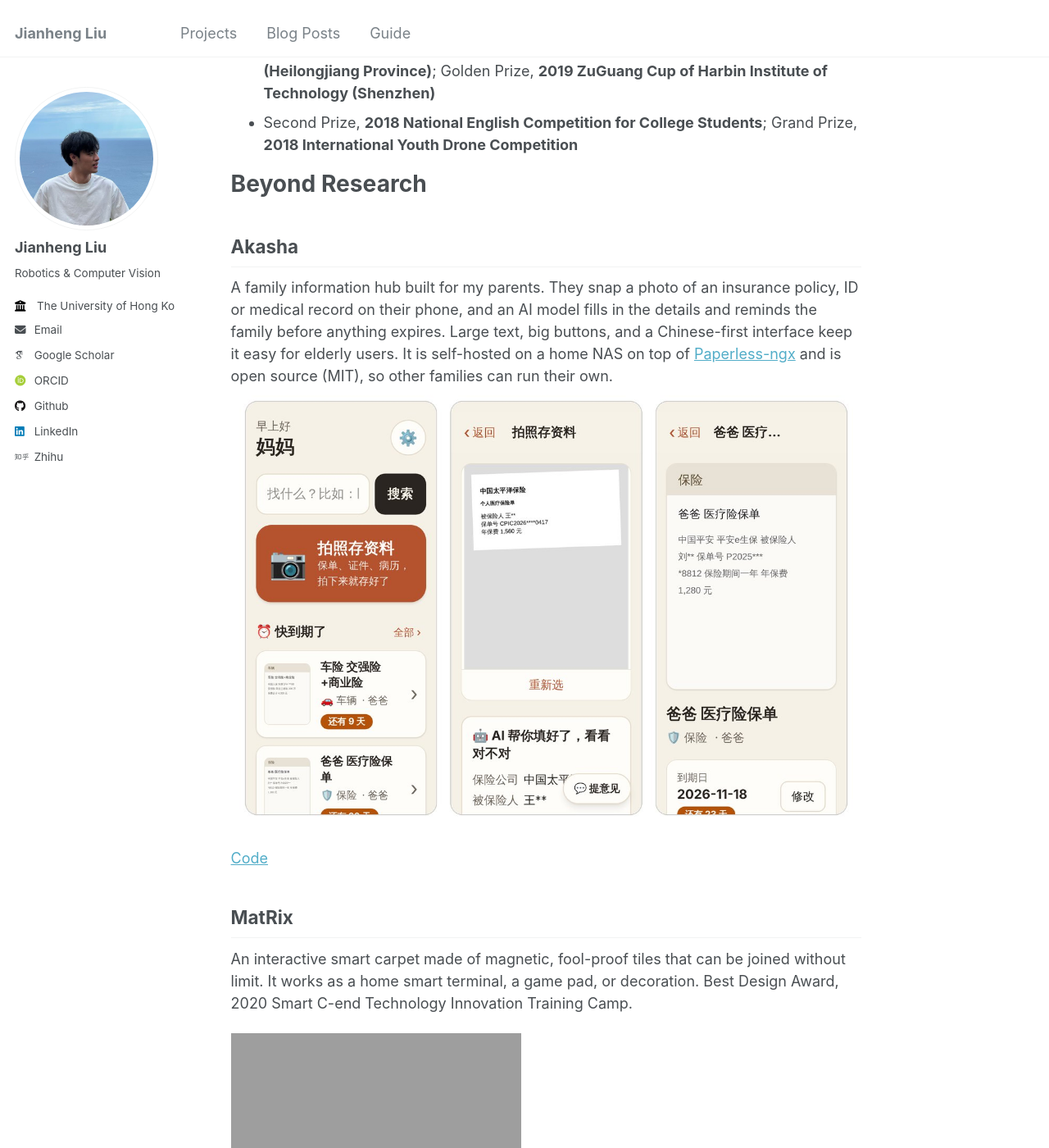
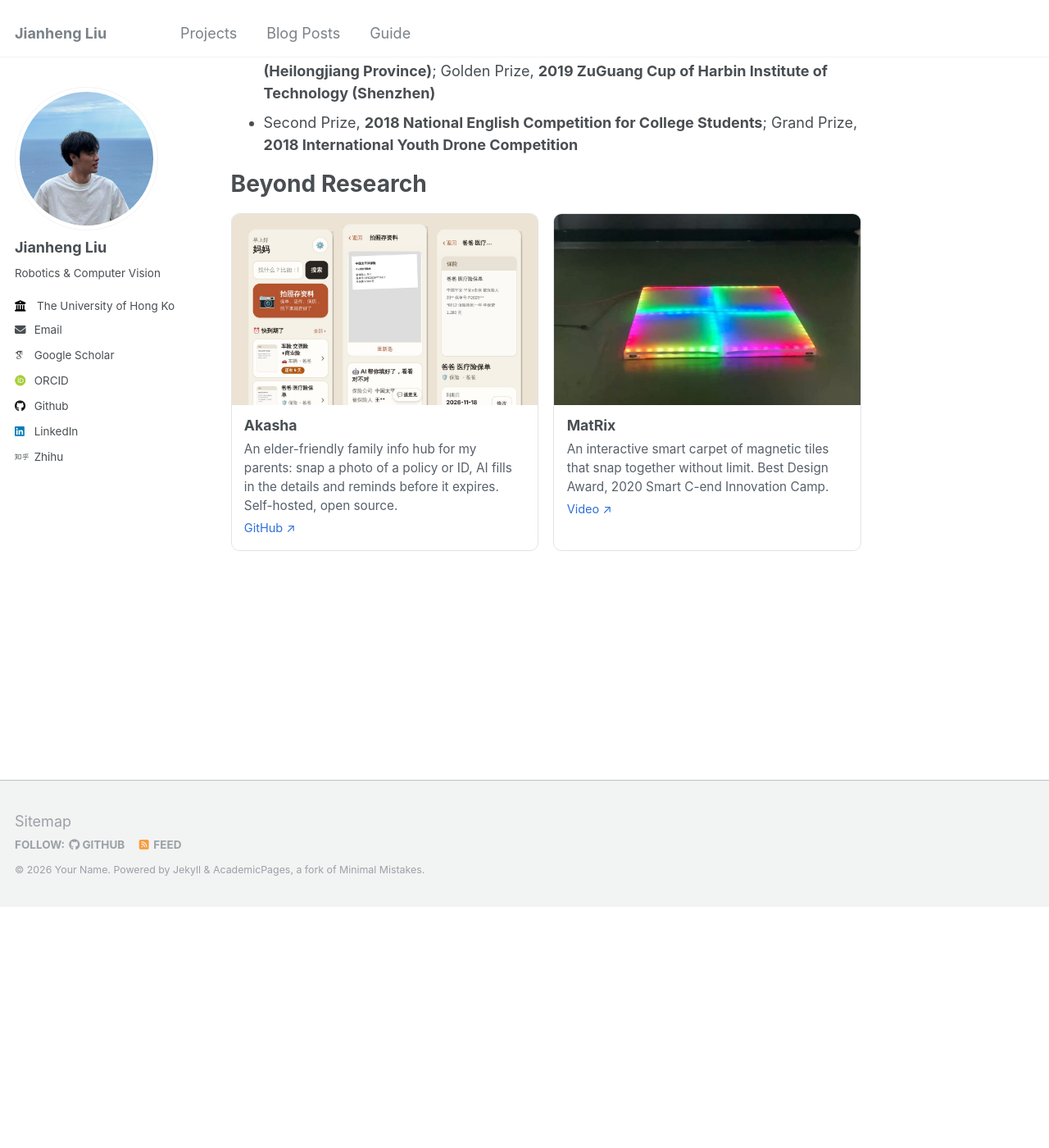
Before and after one commit to jianhengLiu/jianhengLiu.github.io, a Jekyll site: the page built from _pages/about.md, in a window 1280 px wide and 1400 px high, scrolled down 2541 px. Shown: the whole window at 82% size. Built offline with Jekyll 4.4.1, drawn with Linux system fonts in a browser that asks for light colours; some web fonts are replaced; comment, search, counter and statistics services are not loaded; after the commit the page ends 3647 px from its top, so only the background shows below that; grey boxes are pictures that could not be loaded.

Commit message:
Restyle Beyond Research as compact project cards

```diff
--- a/_includes/head/custom.html
+++ b/_includes/head/custom.html
@@ -78,6 +78,52 @@
     margin-left: -0.45rem;
     margin-right: 0.15rem;
   }
+  .side-projects {
+    display: grid;
+    grid-template-columns: repeat(auto-fit, minmax(240px, 1fr));
+    gap: 1rem;
+    margin: 1em 0 2em;
+  }
+  .page__content a.side-project {
+    display: flex;
+    flex-direction: column;
+    overflow: hidden;
+    border: 1px solid #e1e4e8;
+    border-radius: 10px;
+    color: inherit;
+    text-decoration: none;
+    transition: box-shadow 0.15s, transform 0.15s;
+  }
+  .page__content a.side-project:hover {
+    box-shadow: 0 6px 18px rgba(0, 0, 0, 0.08);
+    transform: translateY(-2px);
+  }
+  .side-project img {
+    display: block;
+    width: 100%;
+    aspect-ratio: 16 / 10;
+    object-fit: cover;
+  }
+  .side-project__body {
+    display: flex;
+    flex-direction: column;
+    gap: 0.3em;
+    padding: 0.8em 1em 1em;
+    font-size: 0.85em;
+    line-height: 1.5;
+  }
+  .side-project__body strong {
+    font-size: 1.15em;
+  }
+  .side-project__body span {
+    color: #57606a;
+  }
+  .side-project__body em {
+    margin-top: auto;
+    color: #2f6fdb;
+    font-style: normal;
+    font-size: 0.95em;
+  }
 </style>
 
 <!-- Support for MatJax -->
--- a/_pages/about.md
+++ b/_pages/about.md
@@ -106,20 +106,21 @@ My research interests lie in **Robotics and Autonomous Systems, SLAM and Neural
 
 # Beyond Research
 
-## Akasha
-
-A family information hub built for my parents. They snap a photo of an insurance policy, ID or medical record on their phone, and an AI model fills in the details and reminds the family before anything expires. Large text, big buttons, and a Chinese-first interface keep it easy for elderly users. It is self-hosted on a home NAS on top of [Paperless-ngx](https://github.com/paperless-ngx/paperless-ngx) and is open source (MIT), so other families can run their own.
-<br/>
-<img src="/images/akasha.jpg" alt="Akasha screenshots: home page, AI auto-fill and document detail"/><br/>
-<p class="project-links">
-  <a href="https://github.com/jianhengLiu/akasha">Code</a>{% include github-stars.html repo="jianhengLiu/akasha" %}
-</p>
-
-## MatRix
-
-An interactive smart carpet made of magnetic, fool-proof tiles that can be joined without limit. It works as a home smart terminal, a game pad, or decoration. Best Design Award, 2020 Smart C-end Technology Innovation Training Camp.
-<br/>
-<iframe width="354px" height="225px" src="https://player.bilibili.com/player.html?aid=632887496&bvid=BV1gb4y127by&cid=405321402&page=1&as_wide=0&high_quality=1" scrolling="no" border="0" frameborder="no" framespacing="0"> </iframe><br/>
-<p class="project-links">
-  <a href="https://www.bilibili.com/video/BV1gb4y127by?share_source=copy_web">Video</a>
-</p>
+<div class="side-projects">
+  <a class="side-project" href="https://github.com/jianhengLiu/akasha">
+    <img src="/images/akasha.jpg" alt="Akasha screenshots" loading="lazy">
+    <div class="side-project__body">
+      <strong>Akasha</strong>
+      <span>An elder-friendly family info hub for my parents: snap a photo of a policy or ID, AI fills in the details and reminds before it expires. Self-hosted, open source.</span>
+      <em>GitHub ↗</em>
+    </div>
+  </a>
+  <a class="side-project" href="https://www.bilibili.com/video/BV1gb4y127by">
+    <img src="/images/matrix.jpg" alt="MatRix light-up carpet tiles" loading="lazy">
+    <div class="side-project__body">
+      <strong>MatRix</strong>
+      <span>An interactive smart carpet of magnetic tiles that snap together without limit. Best Design Award, 2020 Smart C-end Innovation Camp.</span>
+      <em>Video ↗</em>
+    </div>
+  </a>
+</div>
```
Also changed, not shown: images/akasha.jpg, images/matrix.jpg (added).
